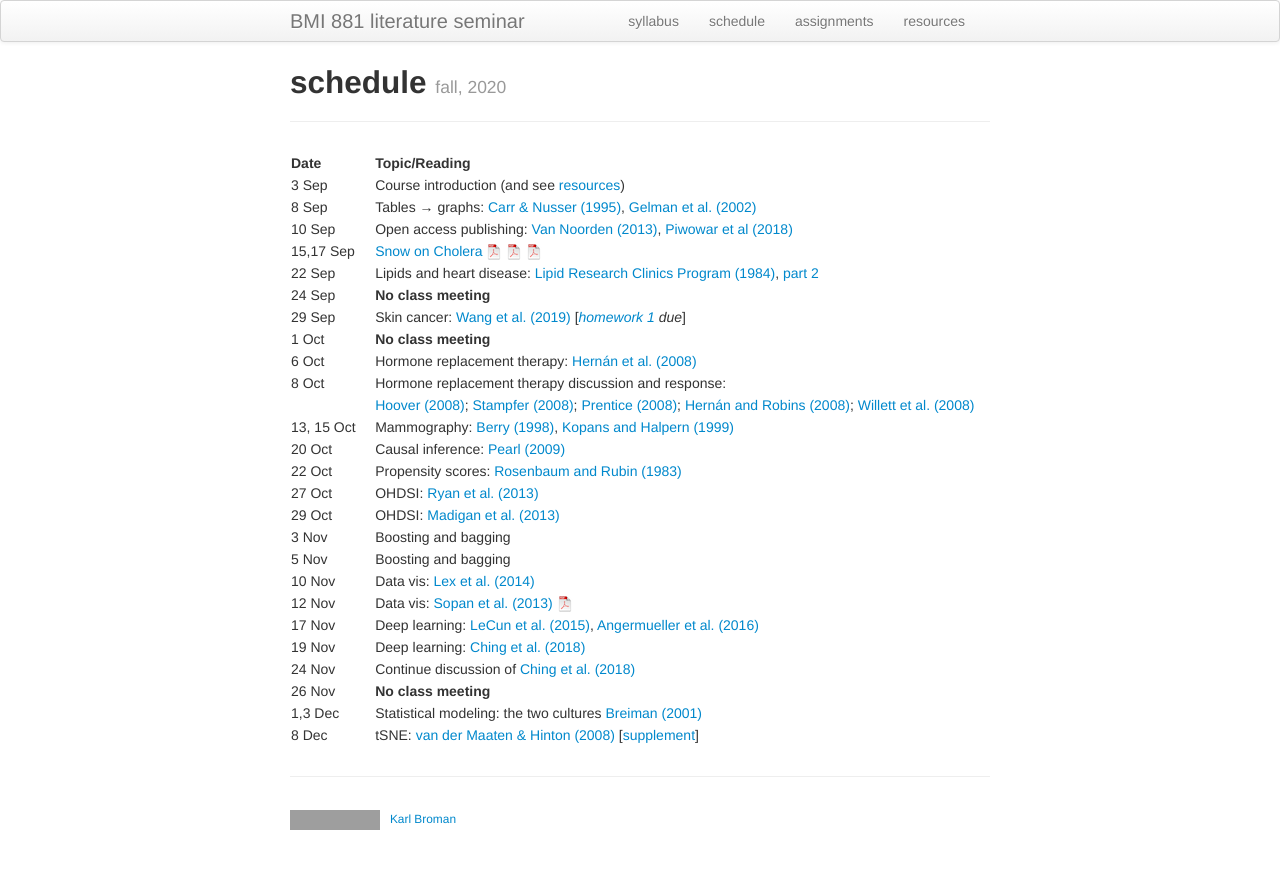
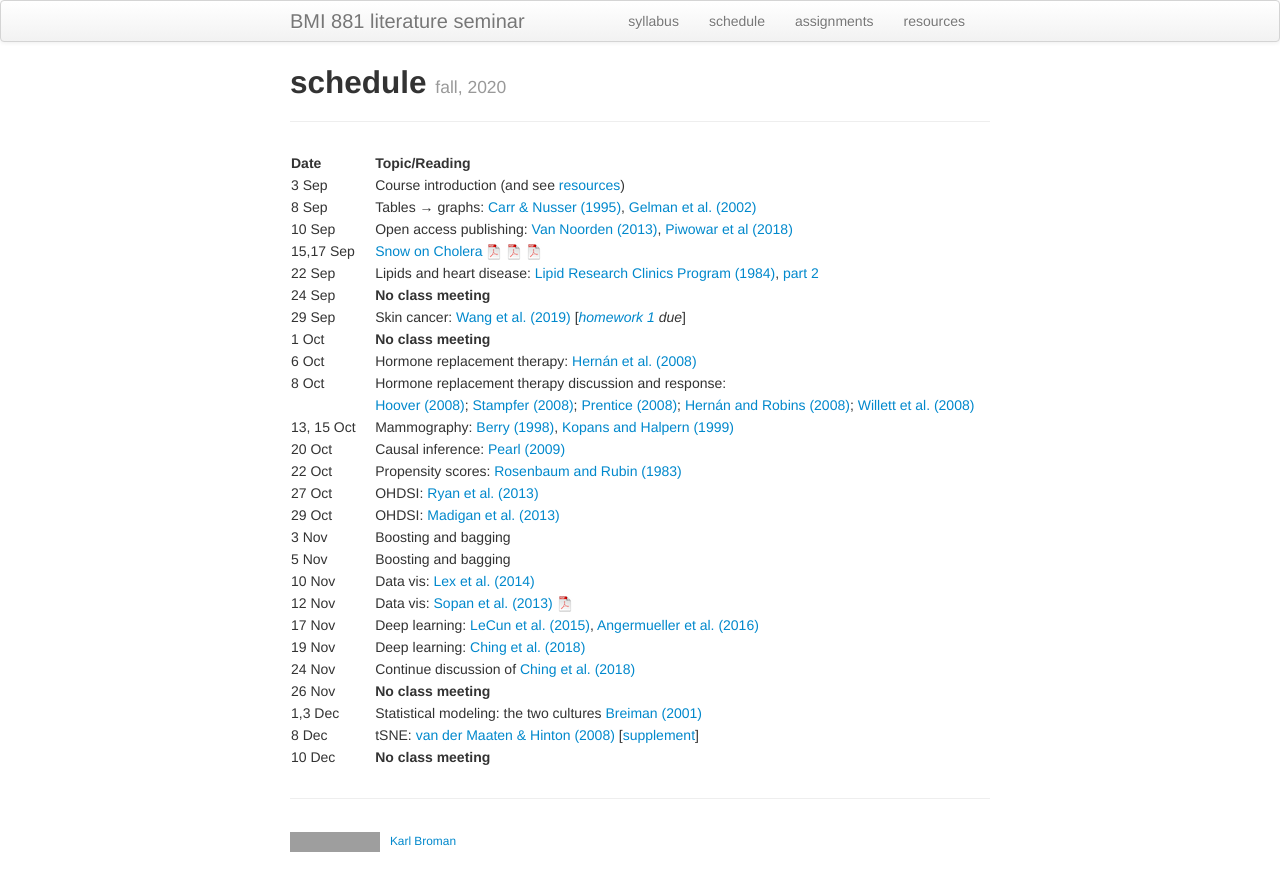
Before and after one commit to kbroman/BMI881_fall2022, a Jekyll site: the page built from schedule.md, in a window 1280 px wide. Shown: the top 891 px of the page. Built offline with Jekyll 4.4.1, drawn with Linux system fonts in a browser that asks for light colours; grey boxes are pictures that could not be loaded.

Commit message:
small change to schedule

```diff
--- a/schedule.md
+++ b/schedule.md
@@ -33,3 +33,4 @@ description: Schedule and readings for BMI 881, Biomedical data science scholarl
 | 26 Nov    |  | **No class meeting** |
 | 1,3 Dec   |  | Statistical modeling: the two cultures [Breiman (2001)](https://doi.org/10.1214/ss/1009213726) |
 | 8 Dec     |  | tSNE: [van der Maaten & Hinton (2008)](http://www.jmlr.org/papers/volume9/vandermaaten08a/vandermaaten08a.pdf) \[[supplement](https://lvdmaaten.github.io/publications/misc/Supplement_JMLR_2008.pdf)\] |
+| 10 Dec    |  | **No class meeting** |
```
